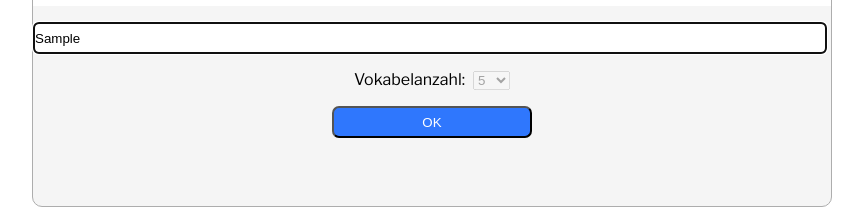
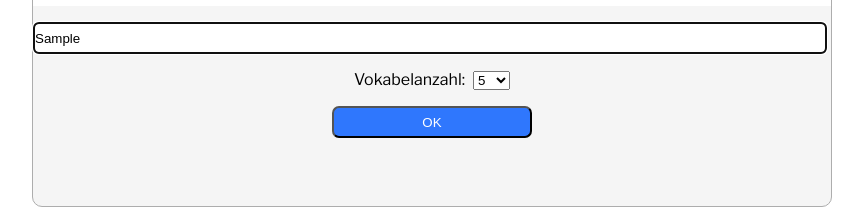
Before and after one commit to umud85/vokabeltrainer-react, a React (Create React App) app: page / in a window 1280 px wide. Both pictures are taken after typing "Sample" into the empty fields and a click on the input "Start". Shown: the part 441-650 px from the top of the page, without its empty margins (208-1071 px from the left). Built offline with nearby package versions, Linux system fonts and the light colour scheme.

Commit message:
refactor select options with maps

```diff
--- a/src/components/Answer.js
+++ b/src/components/Answer.js
@@ -10,6 +10,17 @@ const Answer = ({ amount, status, message, handleAmountChange, handleClick, hand
     }
   })
 
+  const createLabel = () => {
+    const numberVocs = new Array(16).fill(0);
+    return (
+      <label htmlFor="numberVocs">Vokabelanzahl:
+        <select value={amount} onChange={handleAmountChange} name="numberVocs" id="numberVocs">
+          {numberVocs.map((item, index) => <option key={index} value={index + 5}>{index + 5}</option>)}
+        </select>
+      </label>
+    );
+  }
+
   const GameOverStatus = () => {
     return <form onSubmit={() => this.disabled = true}>
     <div className="answer-box">
@@ -21,26 +32,7 @@ const Answer = ({ amount, status, message, handleAmountChange, handleClick, hand
         value=""
         />
         <div className="button-dropdown-wrapper">
-          <label htmlFor="numberVocs">Vokabelanzahl:
-            <select value={amount} onChange={handleAmountChange} name="numberVocs" id="numberVocs">
-              <option value="5">5</option>
-              <option value="6">6</option>
-              <option value="7">7</option>
-              <option value="8">8</option>
-              <option value="9">9</option>
-              <option value="10">10</option>
-              <option value="11">11</option>
-              <option value="12">12</option>
-              <option value="13">13</option>
-              <option value="14">14</option>
-              <option value="15">15</option>
-              <option value="16">16</option>
-              <option value="17">17</option>
-              <option value="18">18</option>
-              <option value="19">19</option>
-              <option value="20">20</option>
-            </select>
-          </label>
+         {createLabel()}
           <input type="submit" id="my-button" value="Start again" />
         </div>
     </div>
@@ -62,51 +54,13 @@ const Answer = ({ amount, status, message, handleAmountChange, handleClick, hand
 
         {message === "Start" ?
           <div className="button-dropdown-wrapper">
-          <label htmlFor="numberVocs">Vokabelanzahl:
-          <select value={amount} onChange={handleAmountChange} name="numberVocs" id="numberVocs">
-              <option value="5">5</option>
-              <option value="6">6</option>
-              <option value="7">7</option>
-              <option value="8">8</option>
-              <option value="9">9</option>
-              <option value="10">10</option>
-              <option value="11">11</option>
-              <option value="12">12</option>
-              <option value="13">13</option>
-              <option value="14">14</option>
-              <option value="15">15</option>
-              <option value="16">16</option>
-              <option value="17">17</option>
-              <option value="18">18</option>
-              <option value="19">19</option>
-              <option value="20">20</option>
-            </select>
-          </label>
+            {createLabel()}
             <div><input type="submit" id="my-button" value={message} /></div>
             </div>
           :
 
           <div className="button-dropdown-wrapper">
-          <label htmlFor="numberVocs">Vokabelanzahl:
-          <select disabled name="numberVocs" id="numberVocs">
-              <option value="5">5</option>
-              <option value="6">6</option>
-              <option value="7">7</option>
-              <option value="8">8</option>
-              <option value="9">9</option>
-              <option value="10">10</option>
-              <option value="11">11</option>
-              <option value="12">12</option>
-              <option value="13">13</option>
-              <option value="14">14</option>
-              <option value="15">15</option>
-              <option value="16">16</option>
-              <option value="17">17</option>
-              <option value="18">18</option>
-              <option value="19">19</option>
-              <option value="20">20</option>
-            </select>
-          </label>
+          {createLabel()}
             <div><input type="submit" id="my-button" value={message} /></div>
             </div>
           }
```
